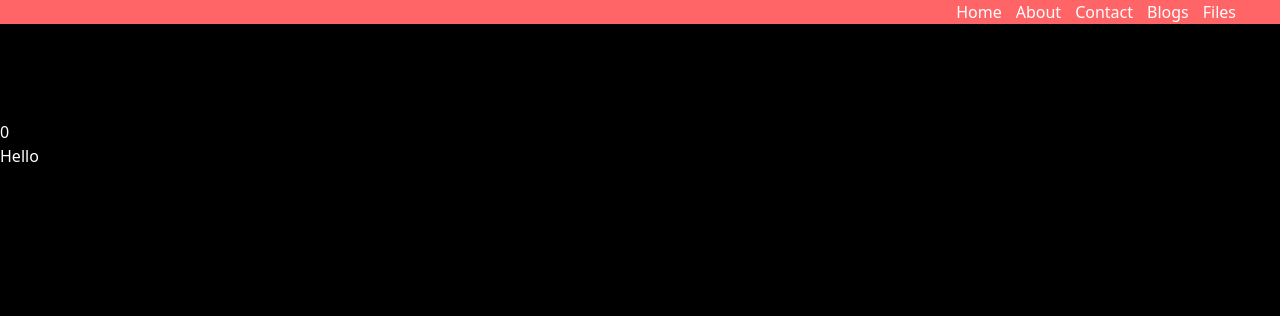
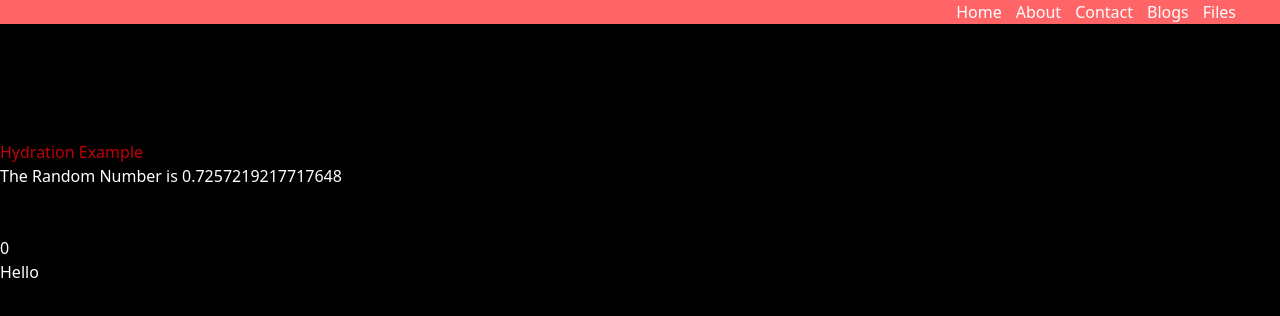
Before and after one commit to NaveedLatiff/NextJs, a Next.js app: page / in a window 1280 px wide. Shown: the top 316 px of the page. Built offline with nearby package versions, Linux system fonts and the light colour scheme.

Commit message:
Learn hydration and Data Fetching in Server Component

```diff
--- /dev/null
+++ b/src/app/Components/API.jsx
@@ -0,0 +1,22 @@
+const API = async () => {
+
+    let res = await fetch("https://jsonplaceholder.typicode.com/posts/1", {
+        //Jab pehli dafa request jaati hai data cache me store ho jata hai.
+        // Agli dafa jab ham same API call karegain Next.js cache se serve karega (fresh request nahi bhejega).
+        // Performance fast hogi lekin updated data turant nahi milega (jab tak ham revalidate ya manually
+        // refresh cache na kare).
+        // cache: "force-cache"
+
+        cache: "no-store", // always fresh data
+    });
+    // console.log(await res.json())
+    let data=await res.json()
+    return (
+        <div >
+            <p className="text-white">TITLE FROM API IS : {data.title}</p>
+        </div>
+)
+}
+
+
+export default API
--- /dev/null
+++ b/src/app/Components/Hydration.jsx
@@ -0,0 +1,37 @@
+"use client"
+
+import React, { useEffect, useState } from 'react'
+
+const Hydration = () => {
+    // let [num] = useState(Math.random())
+    // return (
+    //     <>
+    //         {/* Here Hydration error will come bcz when the server send html file
+    //       it will load different random number
+    //       and when the nextjs send the Js bundle it willl load different random number */}
+    //         <p className='mt-5 text-red-700'>Hydration Example</p>
+    //         <h1 className='text-white'>The Random Number is {num}</h1>
+
+
+    //     </>
+    // )
+
+    {/* We can fix it  */ }
+
+    let [num,Setnum] = useState(null)
+    // Here we delay setting the random number until the browser loads. On the server, React renders null,
+    // and on the client useEffect sets the random number.
+    // //  Since both server and client initially match (null), no hydration error occurs.
+         useEffect(()=>{
+        Setnum(Math.random())
+    },[])
+    return (
+        <>
+            <p className='mt-5 text-red-700'>Hydration Example</p>
+            <h1 className='text-white'>The Random Number is {num}</h1>
+        </>
+
+    )
+}
+
+export default Hydration
--- a/src/app/about/page.jsx
+++ b/src/app/about/page.jsx
@@ -1,6 +1,7 @@
 import Link from 'next/link'
 import Script from 'next/script'
 import React from 'react'
+import API from '../Components/API'
 
 const page = () => {
     return (
@@ -9,13 +10,14 @@ const page = () => {
             <p className='text-center mt-[20px]'>My Services</p>
             <p><Link href='about/webdev'>Web Development</Link></p>
             <p ><Link href='about/seo'>SEO</Link></p>
+            <p className='text-green-700 mt-[20px]'>API CALLING BELOW</p>
+            <API />
 
             <p className='mx-auto mt-[120vh]'>Testing Scroll</p>
             {/* <Script id="my-script" strategy="beforeInteractive">
                 {`console.log("Hello World!")`}
             </Script> */}
 
-
         </div>
     )
 }
--- a/src/app/page.jsx
+++ b/src/app/page.jsx
@@ -1,6 +1,8 @@
-'use client'
+"use client"
+
 import React, { useState } from 'react'
 import Navbar from './Components/Navbar'
+import Hydration from './Components/Hydration'
 const page = () => {
   let [count,setCount]=useState(0)
   console.log("hello")
@@ -8,8 +10,12 @@ const page = () => {
     <>
     <Navbar/>
     <div className='h-[200vh] bg-black text-white pt-[120px]'>
+    <Hydration/>
+    <br />
+    <br />
       <button onClick={()=>{setCount(++count)}}>{count}</button>
       <h1>Hello</h1>
+
     </div>
     </>
   )
```
